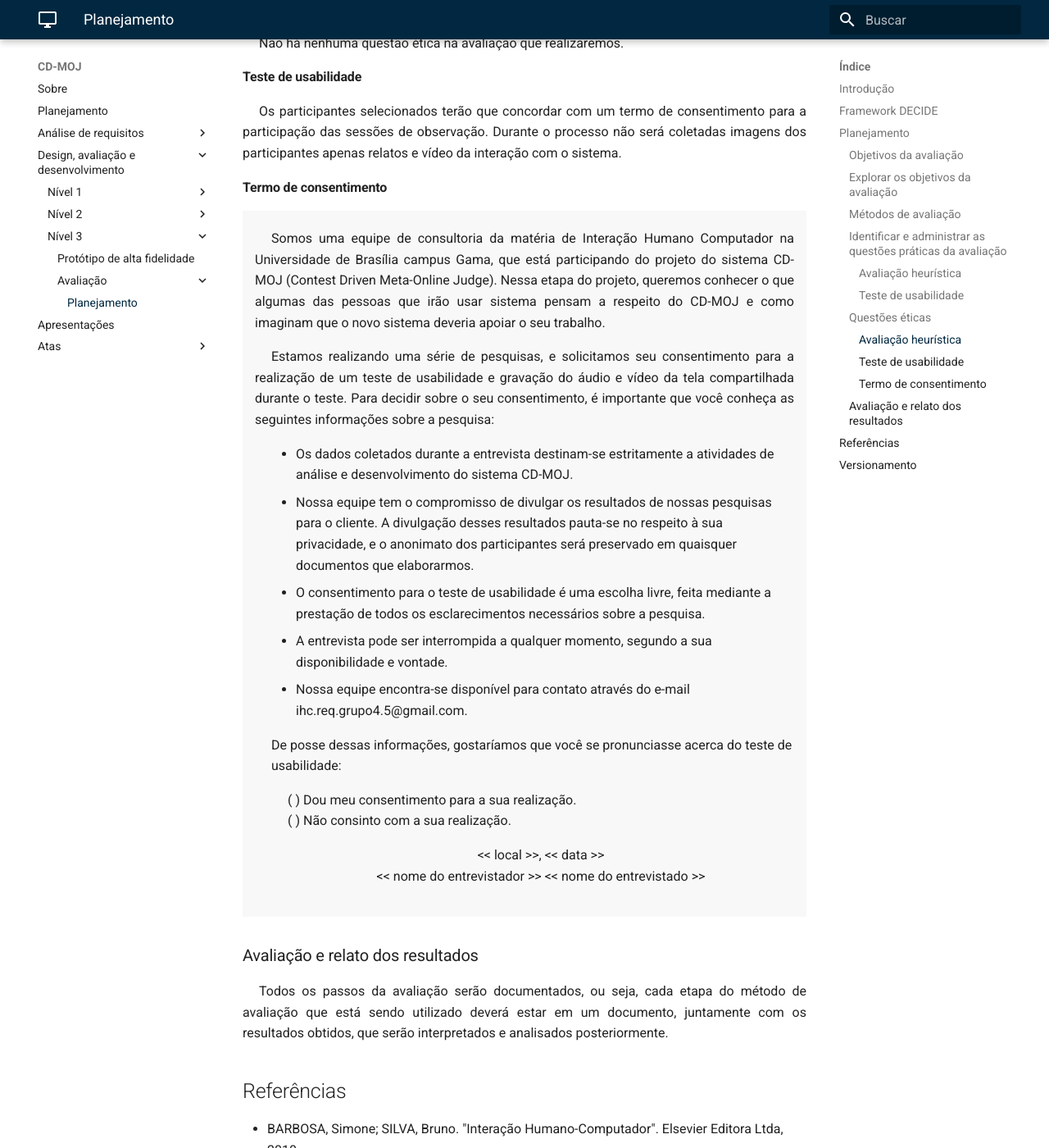
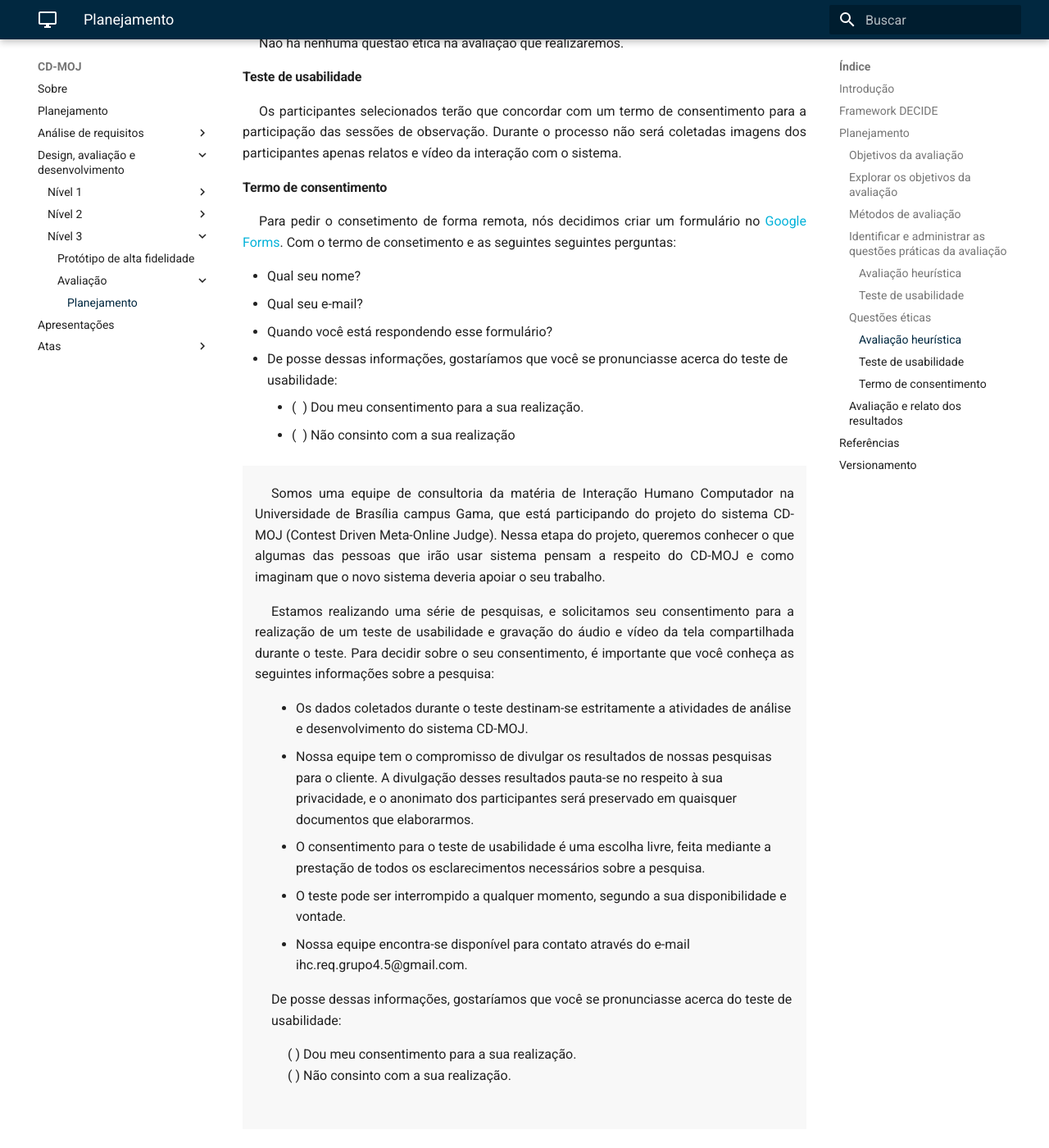
Before and after one commit to Interacao-Humano-Computador/2020.1-CD-MOJ, an MkDocs documentation site: the page built from docs/DeAD/nivel3/avaliacao/planejamento.md, in a window 1280 px wide and 1400 px high, scrolled down 2633 px. Shown: the whole window at 82% size. Built offline with MkDocs 1.6.1 and Material for MkDocs 9.7.7, drawn with Linux system fonts in a browser that asks for light colours.

Commit message:
Correção planejamento avaliação protótipo de alta fidelidade

```diff
--- a/docs/DeAD/nivel3/avaliacao/planejamento.md
+++ b/docs/DeAD/nivel3/avaliacao/planejamento.md
@@ -99,6 +99,17 @@ Os participantes selecionados terão que concordar com um termo de consentimento
 
 #### Termo de consentimento
 
+<p style="text-indent: 20px; text-align: justify">
+Para pedir o consetimento de forma remota, nós decidimos criar um formulário no <a class="link" href="https://www.google.com/forms/about/" target="_blank">Google Forms</a>. Com o termo de consetimento e as seguintes seguintes perguntas:
+</p>
+
+- Qual seu nome?
+- Qual seu e-mail?
+- Quando você está respondendo esse formulário?
+- De posse dessas informações, gostaríamos que você se pronunciasse acerca do teste de usabilidade:
+    - (&nbsp;&nbsp;) Dou meu consentimento para a sua realização.
+    - (&nbsp;&nbsp;) Não consinto com a sua realização
+
 <div style="padding: 5px 15px; background: #f8f8f8">
 <p style="text-indent: 20px; text-align: justify">
 Somos uma equipe de consultoria da matéria de Interação Humano Computador na Universidade de Brasília campus Gama, que está participando do projeto do sistema CD-MOJ (Contest Driven Meta-Online Judge). Nessa etapa do projeto, queremos conhecer o que algumas das pessoas que irão usar sistema pensam a respeito do CD-MOJ e como imaginam que o novo sistema deveria apoiar o seu trabalho.
@@ -108,10 +119,10 @@ Estamos realizando uma série de pesquisas, e solicitamos seu consentimento para
 </p>
 
 <ul style="margin-left: 30px">
-<li>Os dados coletados durante a entrevista destinam-se estritamente a atividades de análise e desenvolvimento do sistema CD-MOJ.</li>
+<li>Os dados coletados durante o teste destinam-se estritamente a atividades de análise e desenvolvimento do sistema CD-MOJ.</li>
 <li>Nossa equipe tem o compromisso de divulgar os resultados de nossas pesquisas para o cliente. A divulgação desses resultados pauta-se no respeito à sua privacidade, e o anonimato dos participantes será preservado em quaisquer documentos que elaborarmos.</li>
 <li>O consentimento para o teste de usabilidade é uma escolha livre, feita mediante a prestação de todos os esclarecimentos necessários sobre a pesquisa.</li>
-<li>A entrevista pode ser interrompida a qualquer momento, segundo a sua disponibilidade e vontade.</li>
+<li>O teste pode ser interrompido a qualquer momento, segundo a sua disponibilidade e vontade.</li>
 <li>Nossa equipe encontra-se disponível para contato através do e-mail ihc.req.grupo4.5@gmail.com.</li>
 <ul>
 
@@ -122,11 +133,6 @@ De posse dessas informações, gostaríamos que você se pronunciasse acerca do
 (  ) Dou meu consentimento para a sua realização.<br />
 (  ) Não consinto com a sua realização.
 </p>
-</div>
-
-<div style="margin: 0 auto; text-align: center">
-<< local >>, << data >> <br />
-<< nome do entrevistador >> << nome do entrevistado >>
 </div>
 </div>
 
```
